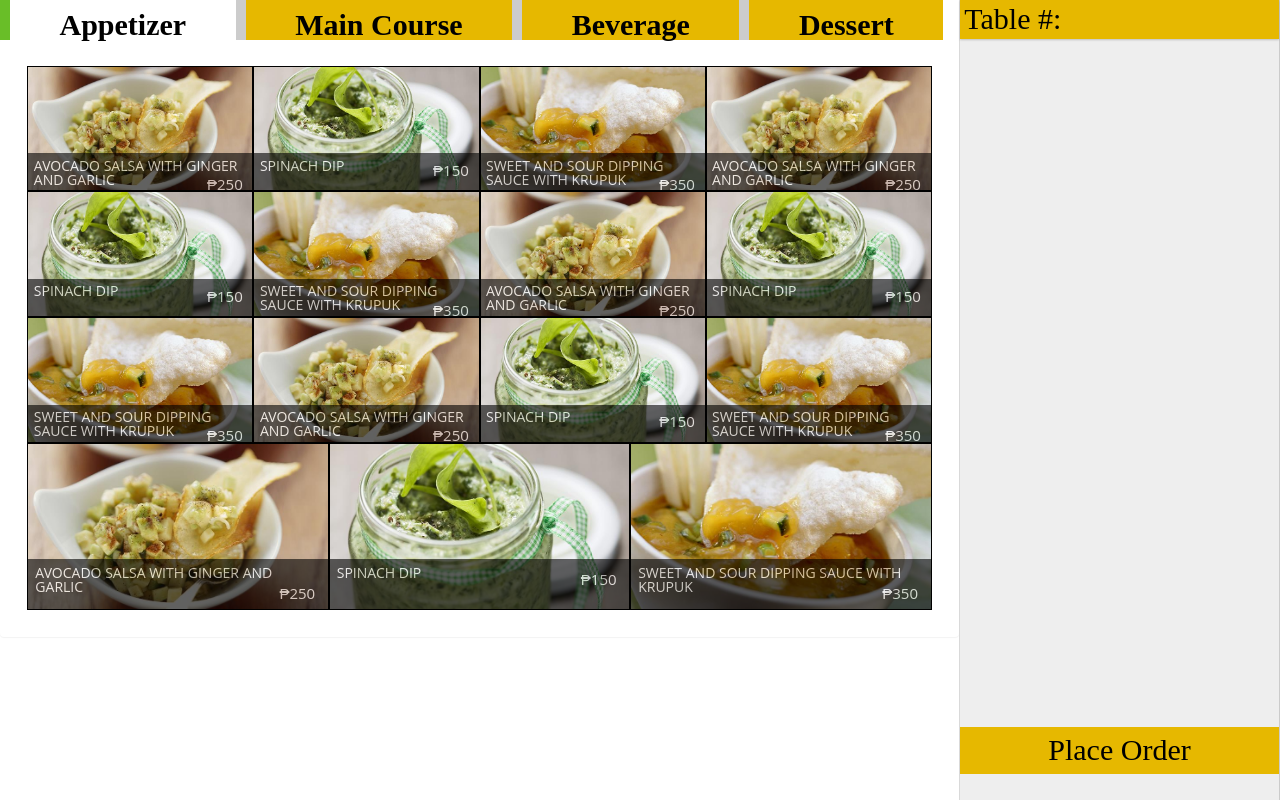
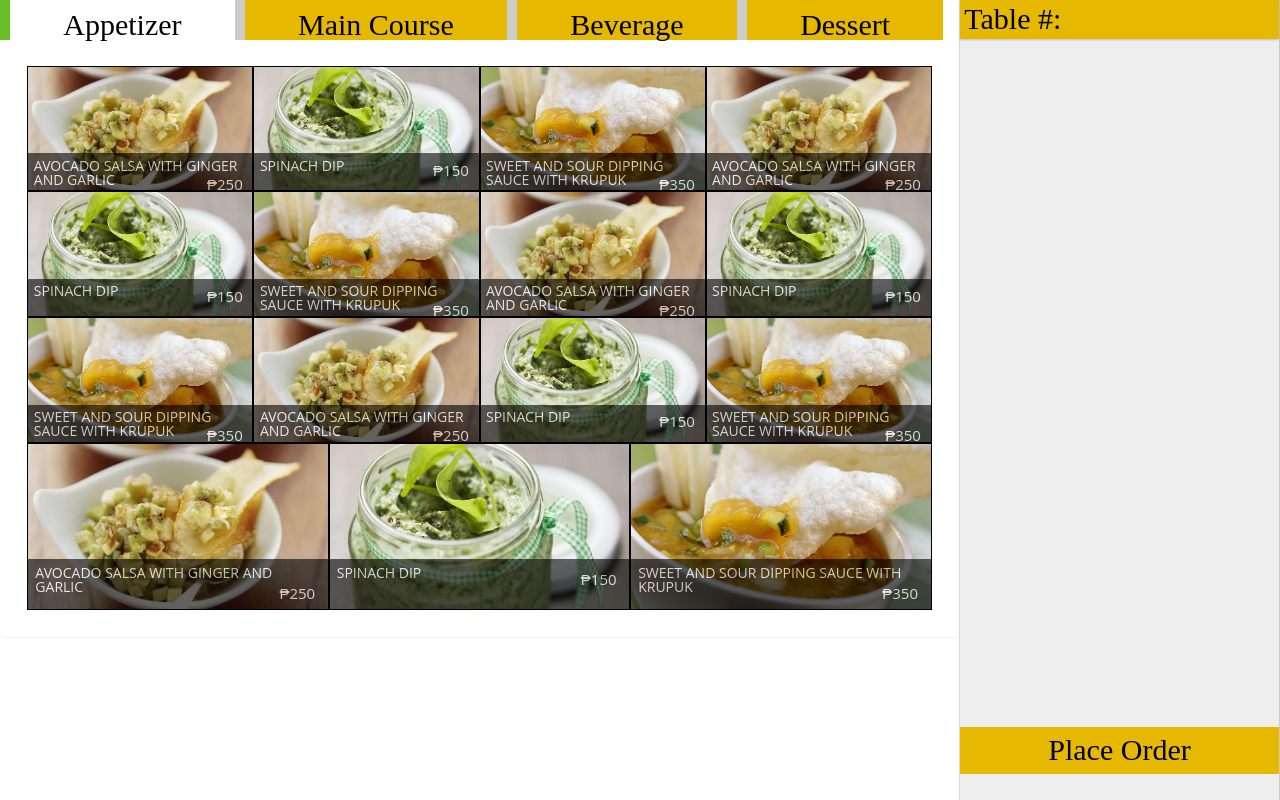
Before and after one commit to CS4-2016/resto, a PHP site: page /food-menu.php in a window 1280 px wide. Run offline with PHP 8.4, Linux system fonts and the light colour scheme; some web fonts are replaced.

Commit message:
menu css

```diff
--- a/css/style_godfrey.css
+++ b/css/style_godfrey.css
@@ -393,6 +393,7 @@ body {
           flex-grow: 1;
   max-height: 40px;
     background-color: #e6b800;
+        font-weight: 100;
 
 }
 .worko-tabs .flex-tabs .panel {
@@ -425,6 +426,7 @@ body {
   cursor: default;
   border-left-color: #69be28;
 
+
 }
 
 #tab-one:checked ~ .tabs #tab-one-panel,
@@ -433,8 +435,6 @@ body {
 #tab-four:checked ~ .tabs #tab-four-panel {
   display: block;
   margin-top: 4%;
-
-
 
 }
 
```
